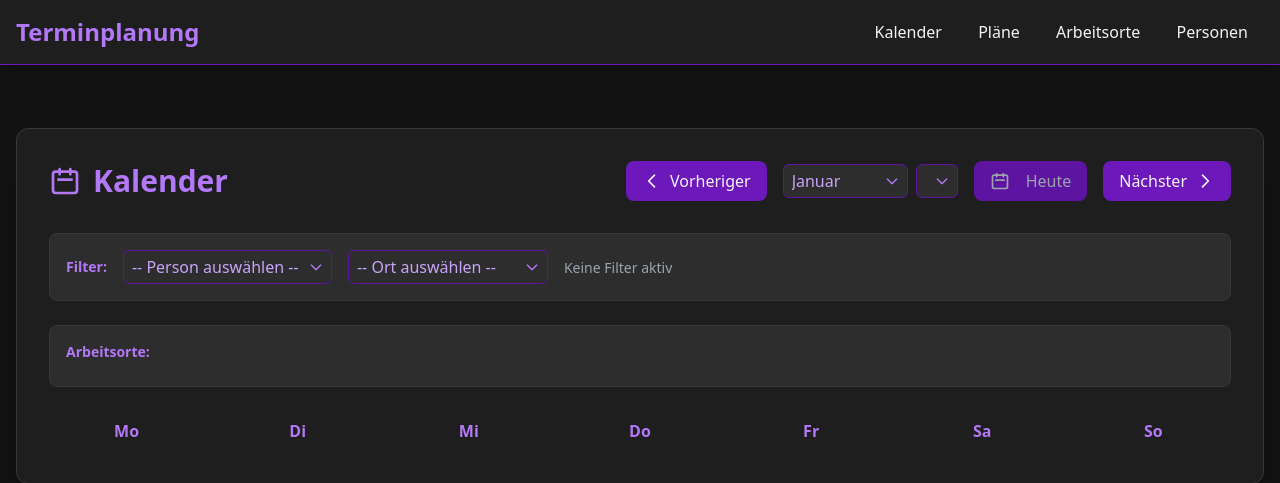
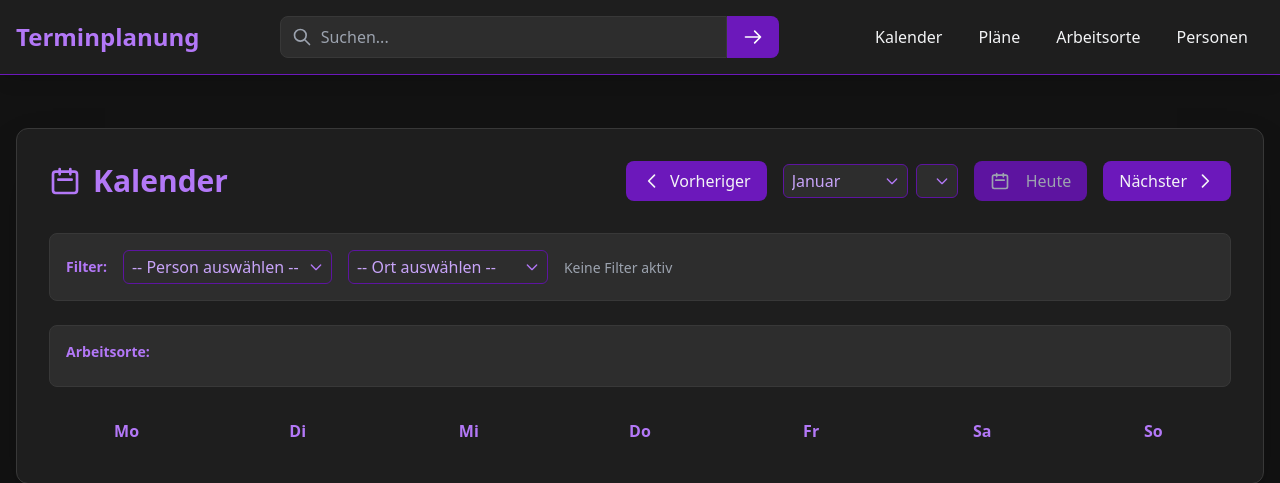
Before and after one commit to TomBenRu/appointment_plan_api_cl, a FastAPI app: template templates/index.html in a window 1280 px wide. Shown: the top 483 px of the page. Run offline with FastAPI, Linux system fonts and the light colour scheme; the template is opened without the code that fills it, so the values that code supplies are empty; some libraries are stand-ins or nearby versions.

Commit message:
Work in Progress

```diff
--- a/static/js/colorUtils.js
+++ b/static/js/colorUtils.js
@@ -1,32 +1,27 @@
-/**
- * Funktion zur konsistenten Generierung von Farben basierend auf dem Namen eines Arbeitsortes
- */
+// Hilfsfunktion zum Generieren von Farben für Arbeitsorte
 function getLocationColor(locationName) {
-    // Predefinierten Farben im Stil des Designs (verschiedene Farbtöne, die gut zum Design passen)
-    const colors = [
-        '#7B1CD7', // primary-600
-        '#11A3D4', // accent-500
-        '#6C18BB', // primary-700
-        '#0F8FB8', // accent-600
-        '#9F4CF5', // primary-400
-        '#3EB3DB', // accent-400
-        '#8A20F2', // primary-500
-        '#0D7A9D', // accent-700
-        '#B378F7', // primary-300
-        '#0B6581'  // accent-800
-    ];
-
-    // Einfache Hash-Funktion für den Location-Namen
+    // Einfache Hash-Funktion, um eine deterministische Farbe für jeden Ort zu erzeugen
     let hash = 0;
     for (let i = 0; i < locationName.length; i++) {
         hash = locationName.charCodeAt(i) + ((hash << 5) - hash);
     }
 
-    // Sicherstellen, dass der Hash positiv ist
-    hash = Math.abs(hash);
+    // Wir verwenden ein begrenztes Set von Farben, die gut zusammenpassen
+    const colors = [
+        '#8A20F2', // primary-500
+        '#6C18BB', // primary-700
+        '#5D14A0', // primary-800
+        '#11A3D4', // accent-500
+        '#0D7A9D', // accent-700
+        '#095166', // accent-900
+        '#F67280', // Ein Rosa-Ton
+        '#70C1B3', // Ein Türkis-Ton
+        '#FFE066', // Ein Gelb-Ton
+        '#247BA0', // Ein Blau-Ton
+        '#FF1654', // Ein Rot-Ton
+    ];
 
-    // Index in das Farb-Array umwandeln
-    const colorIndex = hash % colors.length;
-
+    // Index zwischen 0 und colors.length - 1 auswählen
+    const colorIndex = Math.abs(hash) % colors.length;
     return colors[colorIndex];
 }
--- a/templates/base.html
+++ b/templates/base.html
@@ -27,9 +27,55 @@
 <body class="bg-dark-900 text-gray-100 min-h-screen">
     <header class="bg-dark-800 border-b border-primary-700 shadow-lg fixed top-0 left-0 right-0 z-50">
         <div class="container mx-auto px-4 py-4">
-            <nav class="flex items-center justify-between">
-                <a href="/" class="text-2xl font-bold text-primary-300">Terminplanung</a>
-                <div>
+            <div class="flex flex-col lg:flex-row lg:items-center lg:justify-between gap-4">
+                <div class="flex items-center justify-between">
+                    <a href="/" class="text-2xl font-bold text-primary-300">Terminplanung</a>
+
+                    <!-- Mobile menu toggle (für responsive Design) -->
+                    <button class="lg:hidden text-primary-300 hover:text-primary-100" id="menu-toggle">
+                        <svg xmlns="http://www.w3.org/2000/svg" class="h-6 w-6" fill="none" viewBox="0 0 24 24" stroke="currentColor">
+                            <path stroke-linecap="round" stroke-linejoin="round" stroke-width="2" d="M4 6h16M4 12h16M4 18h16" />
+                        </svg>
+                    </button>
+                </div>
+
+                <!-- Suchleiste -->
+                <div class="lg:w-2/5">
+                    <form action="/api/search" method="GET" class="flex">
+                        <div class="relative flex-1">
+                            <input
+                                type="text"
+                                name="q"
+                                placeholder="Suchen..."
+                                class="w-full bg-dark-700 text-white border border-dark-600 focus:border-primary-500 rounded-l-lg px-4 py-2 pl-10 focus:outline-none"
+                            >
+                            <div class="absolute inset-y-0 left-0 pl-3 flex items-center pointer-events-none">
+                                <svg class="h-5 w-5 text-gray-400" xmlns="http://www.w3.org/2000/svg" fill="none" viewBox="0 0 24 24" stroke="currentColor">
+                                    <path stroke-linecap="round" stroke-linejoin="round" stroke-width="2" d="M21 21l-6-6m2-5a7 7 0 11-14 0 7 7 0 0114 0z" />
+                                </svg>
+                            </div>
+                        </div>
+                        <button type="submit" class="bg-primary-700 hover:bg-primary-600 text-white px-4 rounded-r-lg transition-colors duration-200">
+                            <span class="sr-only">Suchen</span>
+                            <svg xmlns="http://www.w3.org/2000/svg" class="h-5 w-5" fill="none" viewBox="0 0 24 24" stroke="currentColor">
+                                <path stroke-linecap="round" stroke-linejoin="round" stroke-width="2" d="M14 5l7 7m0 0l-7 7m7-7H3" />
+                            </svg>
+                        </button>
+                    </form>
+                </div>
+
+                <!-- Navigation -->
+                <nav class="lg:flex items-center hidden space-x-1">
+                    <a href="/" class="px-4 py-2 hover:bg-primary-900 hover:text-primary-200 rounded-md transition-all duration-200">Kalender</a>
+                    <a href="/plans" class="px-4 py-2 hover:bg-primary-900 hover:text-primary-200 rounded-md transition-all duration-200">Pläne</a>
+                    <a href="/locations" class="px-4 py-2 hover:bg-primary-900 hover:text-primary-200 rounded-md transition-all duration-200">Arbeitsorte</a>
+                    <a href="/persons" class="px-4 py-2 hover:bg-primary-900 hover:text-primary-200 rounded-md transition-all duration-200">Personen</a>
+                </nav>
+            </div>
+
+            <!-- Mobile Navigation (ausgeblendet auf Desktop) -->
+            <nav class="lg:hidden mt-4 pb-2 hidden" id="mobile-menu">
+                <div class="flex flex-col space-y-2">
                     <a href="/" class="px-4 py-2 hover:bg-primary-900 hover:text-primary-200 rounded-md transition-all duration-200">Kalender</a>
                     <a href="/plans" class="px-4 py-2 hover:bg-primary-900 hover:text-primary-200 rounded-md transition-all duration-200">Pläne</a>
                     <a href="/locations" class="px-4 py-2 hover:bg-primary-900 hover:text-primary-200 rounded-md transition-all duration-200">Arbeitsorte</a>
@@ -53,5 +99,19 @@
     <div id="modal-container"></div>
 
     {% block scripts %}{% endblock %}
+
+    <!-- Mobile Menu Toggle -->
+    <script>
+        document.addEventListener('DOMContentLoaded', function() {
+            const menuToggle = document.getElementById('menu-toggle');
+            const mobileMenu = document.getElementById('mobile-menu');
+
+            if (menuToggle && mobileMenu) {
+                menuToggle.addEventListener('click', function() {
+                    mobileMenu.classList.toggle('hidden');
+                });
+            }
+        });
+    </script>
 </body>
 </html>
```
Also changed, not shown: api/web_routes.py (+83 -1 lines).
